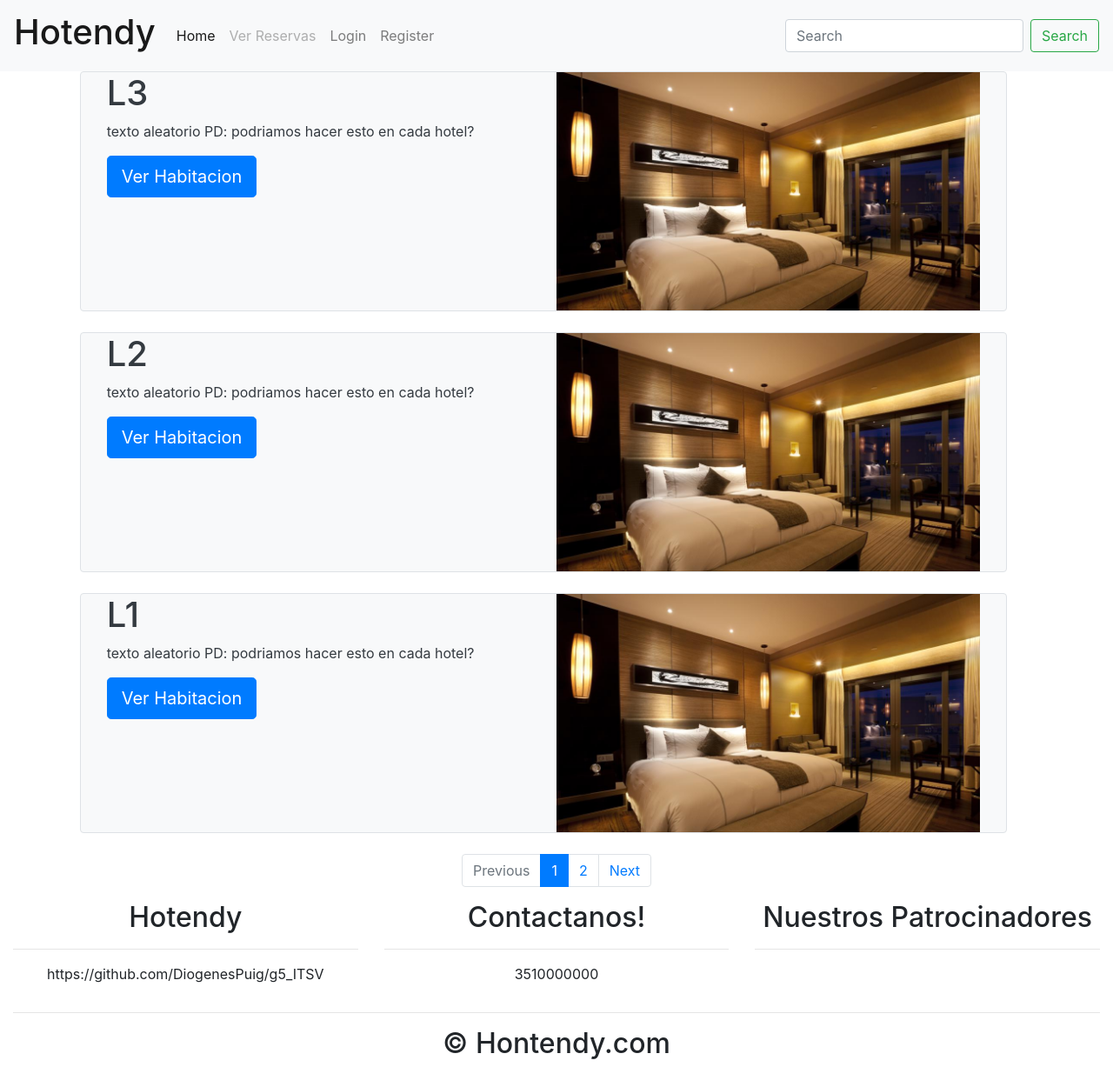
After one commit to DiogenesPuig/g5_ITSV, a Django app: page /hoteles2/1/ in a window 1280 px wide. The commit adds this page. Shown: the whole page at 87% size. Run offline with Django 3.2, Linux system fonts and the light colour scheme; data comes from the database, SQL or seed files in the repository; parts of the project's set-up code (start-up, migrations or seed data) failed here and were passed over.

Commit message:
Se creo hoteles2.html y mas adelante se actualizaran las paginas

```diff
--- a/Proyecto/urls.py
+++ b/Proyecto/urls.py
@@ -6,6 +6,7 @@ from Proyecto.views import *
 urlpatterns = [
     path('', HomeView.as_view(), name='home'),
     path('prueba',Pruebas,name="prubas"),
+    path('hoteles2/<str:Hotel>/',HotelesView2,name="hoteles2"),
     path('login', LoginView, name='login'),
     path('register', RegisterView,name='register'),
     path('logout',LogoutUser,name="logout"),
--- a/Proyecto/views.py
+++ b/Proyecto/views.py
@@ -102,6 +102,25 @@ def LogoutUser(request):
     messages.success(request, "Has salido de tu sesion, gracias por elegirnos")
     return redirect('home')
 
+def HotelesView2(request, Hotel):
+    from .models import Hotel as hotel
+    hoteles = hotel.objects.get(pk=Hotel)  # Aca deberiamos llamar a las habitaciones del hotel que queremos
+    habitaciones = Habitacion.objects.all()
+    h = hoteles.habitaciones
+    paginator = Paginator(habitaciones, 10)
+    page_number = request.GET.get('page')
+    page_obj = paginator.get_page(page_number)
+    habs = Habitacion.objects.all()
+    search_post = request.GET.get('search')
+    str(search_post)
+
+    context = {
+        'hoteles': hoteles,
+        'habitaciones': page_obj,
+        'h': h,
+
+    }
+    return render(request, 'Proyecto/hoteles2.html', context)
 
 def HotelesView(request, Hotel):
     from .models import Hotel as hotel
--- a/templates/Proyecto/home2.html
+++ b/templates/Proyecto/home2.html
@@ -74,7 +74,7 @@
                     <div class="col">
                         <h1>{{ hotel.nombre }}</h1>
                         <p>texto aleatorio PD: podriamos hacer esto en cada hotel?</p>
-                        <a href="">
+                        <a href="{% url 'hoteles2' hotel.id %}">
                             <button class="btn btn-primary btn-lg">Ver Habitaciones Disponibles</button>
                         </a>
                     </div>
--- /dev/null
+++ b/templates/Proyecto/hoteles2.html
@@ -0,0 +1,62 @@
+{% extends 'Proyecto/home2.html' %}
+
+{% block content %}
+
+    <div class="container-fluid padding">
+        {% for habitacion in h.all %}
+            <div class="row padding">
+                <div class="col-lg-1"></div>
+                <div class="row padding col-lg-10 rounded bg-light text-dark border">
+                    <div class="col">
+                        <h1>{{ habitacion.num_habitacion }}</h1>
+                        <p>texto aleatorio PD: podriamos hacer esto en cada hotel?</p>
+                        <a href="{% url "habitaciones" habitacion.id %}">
+                            <button class="btn btn-primary btn-lg">Ver Habitacion</button>
+                        </a>
+                    </div>
+                    <div class="col">
+
+                        <img src=/media/{{ habitacion.img_habitacion }} class="img-fluid">
+
+                    </div>
+                </div>
+                <div class="col-lg-1"></div>
+            </div>
+            <br>
+
+        {% endfor %}
+        <nav aria-label="Page navigation example">
+            <ul class="pagination justify-content-center">
+                {% if habitaciones.has_previous %}
+                    <li class="page-item">
+                        <a class="page-link" href="?page={{ habitaciones.previous_page_number }}">Previous</a>
+                    </li>
+                {% else %}
+                    <li class="page-item disabled">
+                        <a class="page-link" href="#" tabindex="-1" aria-disabled="true">Previous</a>
+                    </li>
+                {% endif %}
+                {% for i in habitaciones.paginator.page_range %}
+                    {% if habitaciones.number == i %}
+                        <li class="page-item active" aria-current="page">
+                            <span class="page-link">
+                                {{ i }}<span class="sr-only">(current)</span>
+                            </span>
+                        </li>
+                    {% else %}
+                        <li class="page-item"><a class="page-link" href="?page={{ i }}">{{ i }}</a></li>
+                    {% endif %}
+                {% endfor %}
+                {% if habitaciones.has_next %}
+                    <li class="page-item">
+                        <a class="page-link" href="?page={{ habitaciones.next_page_number }}">Next</a>
+                    </li>
+                {% else %}
+                    <li class="page-item disabled">
+                        <a class="page-link" href="#" tabindex="-1" aria-disabled="true">Next</a>
+                    </li>
+                {% endif %}
+            </ul>
+        </nav>
+    </div>
+{% endblock %}
```
